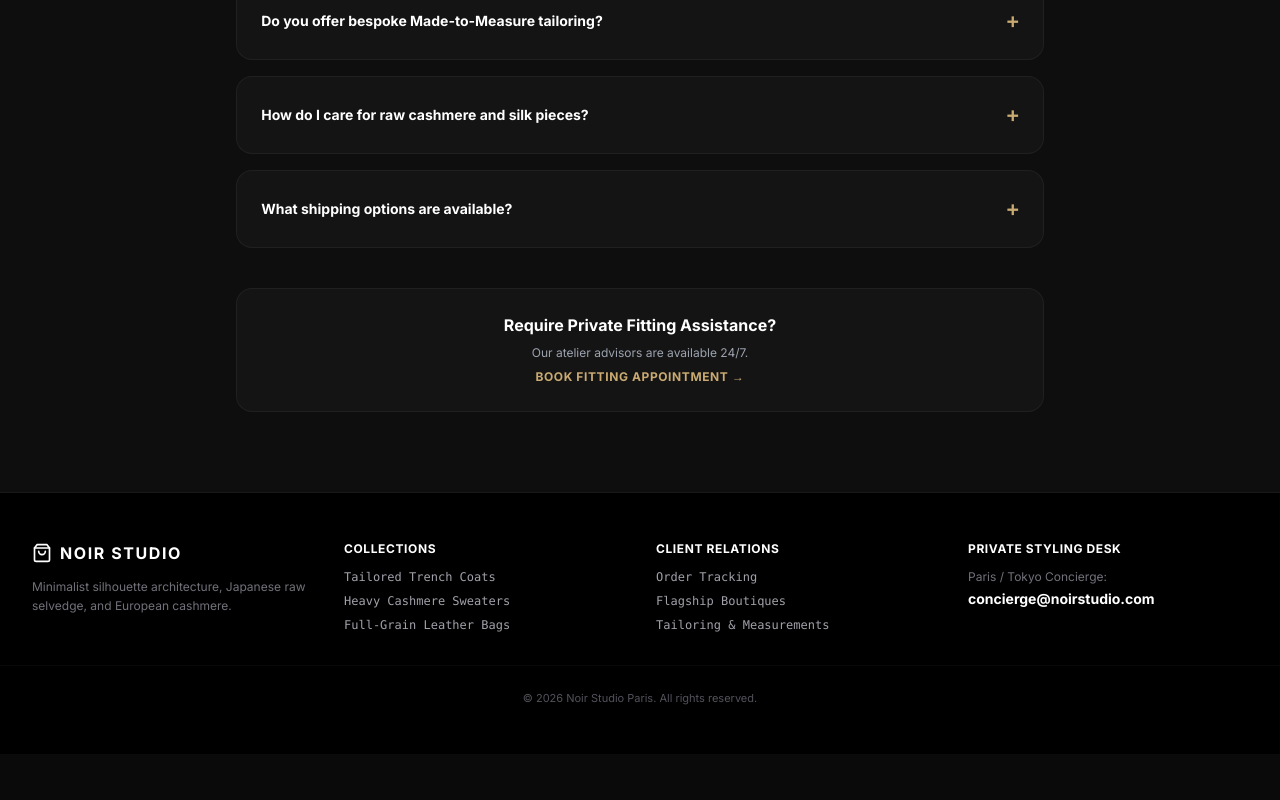
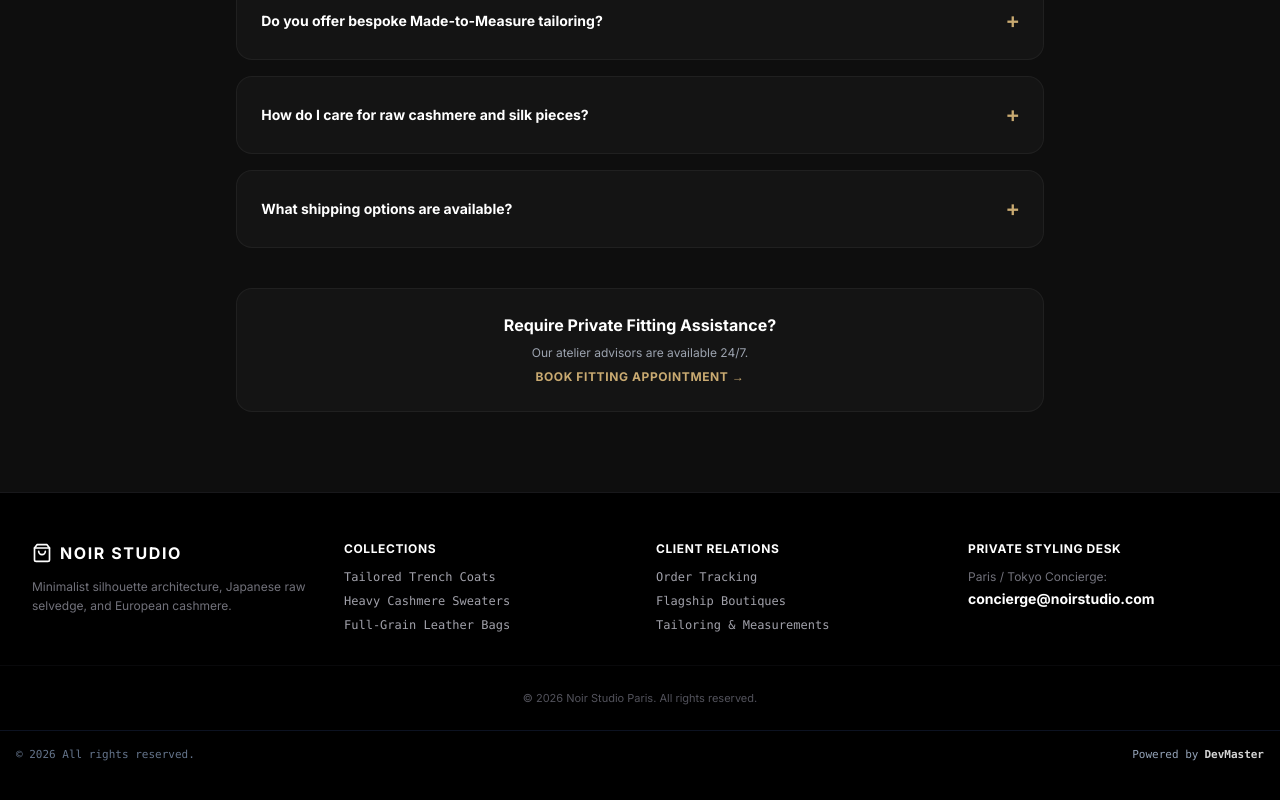
Before and after one commit to mghali629-hub/noir-studio, a Next.js app: page /faq in a window 1280 px wide. Shown: the part 572-1372 px from the top of the page. Before the commit the page ends 1326 px from the top, so only its background shows below. Built offline with nearby package versions, Linux system fonts and the light colour scheme.

Commit message:
fix(ui): remove horizontal scrollbars and add Powered by DevMaster footer link

```diff
--- a/src/app/globals.css
+++ b/src/app/globals.css
@@ -9,3 +9,21 @@ body {
   color: #FAFAFA;
   font-family: 'Bodoni Moda', serif;
 }
+
+/* Disable horizontal scrolling globally */
+html, body {
+  overflow-x: hidden !important;
+  max-width: 100vw;
+}
+
+/* Hide scrollbar for Chrome, Safari, Opera, Edge, and Firefox */
+.no-scrollbar::-webkit-scrollbar {
+  display: none !important;
+  width: 0 !important;
+  height: 0 !important;
+}
+
+.no-scrollbar {
+  -ms-overflow-style: none !important;
+  scrollbar-width: none !important;
+}
--- a/src/components/Header.tsx
+++ b/src/components/Header.tsx
@@ -42,7 +42,7 @@ export function Header() {
           </div>
         </Link>
 
-        <nav className="hidden lg:flex items-center gap-4 text-xs font-sans font-medium text-zinc-300 overflow-x-auto py-2">
+        <nav className="hidden lg:flex items-center gap-4 text-xs font-sans font-medium text-zinc-300 overflow-x-auto no-scrollbar [ms-overflow-style:none] [scrollbar-width:none] [&::-webkit-scrollbar]:hidden py-2">
           {navLinks.map((link) => (
             <Link
               key={link.href}
@@ -102,6 +102,20 @@ export function Footer() {
       <div className="max-w-7xl mx-auto px-4 mt-8 pt-6 border-t border-zinc-950 text-center text-zinc-600 text-[11px] font-sans">
         © 2026 Noir Studio Paris. All rights reserved.
       </div>
+          <div className="max-w-7xl mx-auto px-4 mt-6 pt-4 border-t border-slate-900/80 flex flex-col sm:flex-row items-center justify-between gap-3 text-slate-500 text-[11px]">
+        <div>© 2026 All rights reserved.</div>
+        <div>
+          <a
+            href="https://devmaster.online"
+            target="_blank"
+            rel="noopener noreferrer"
+            className="inline-flex items-center gap-1.5 text-slate-400 hover:text-white font-medium transition-colors cursor-pointer"
+          >
+            <span>Powered by</span>
+            <span className="font-bold text-neutral-300 hover:underline">DevMaster</span>
+          </a>
+        </div>
+      </div>
     </footer>
   );
 }
```
Also changed, not shown: 1 other file (tests, documents, lock files or other folders).
